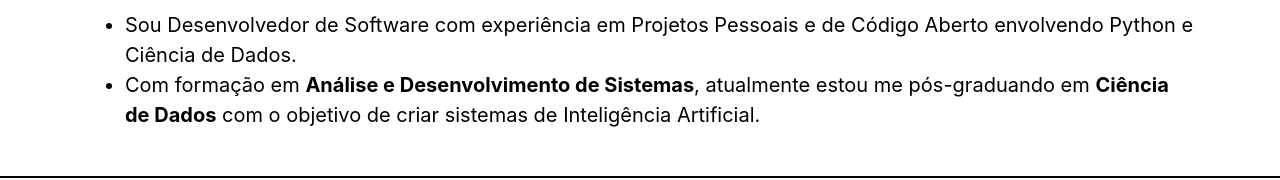
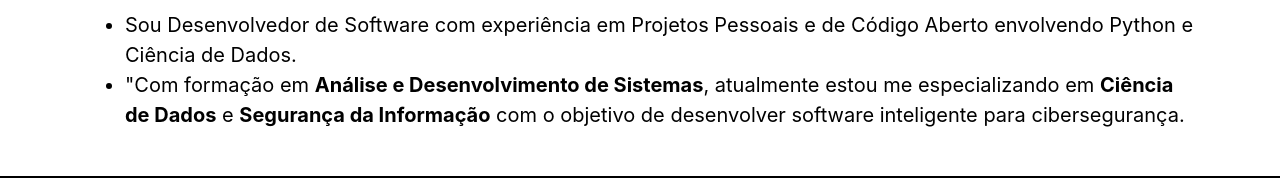
Before and after one commit to rodrigols89/rodrigols89.github.io, a React (Create React App) app: page / in a window 1280 px wide. Shown: the part 374-554 px from the top of the page. Built offline with nearby package versions, Linux system fonts and the light colour scheme.

Commit message:
Update about

```diff
--- a/src/components/About/About.jsx
+++ b/src/components/About/About.jsx
@@ -25,7 +25,7 @@ const About = () => {
                         <p>
                             <ul>
                                 <li>Sou Desenvolvedor de Software com experiência em Projetos Pessoais e de Código Aberto envolvendo Python e Ciência de Dados.</li>
-                                <li>Com formação em <strong>Análise e Desenvolvimento de Sistemas</strong>, atualmente estou me pós-graduando em <strong>Ciência de Dados</strong> com o objetivo de criar sistemas de Inteligência Artificial.</li>
+                                <li>"Com formação em <strong>Análise e Desenvolvimento de Sistemas</strong>, atualmente estou me especializando em <strong>Ciência de Dados</strong> e <strong>Segurança da Informação</strong> com o objetivo de desenvolver software inteligente para cibersegurança.</li>
                             </ul>
                         </p>
                     </div>
```
